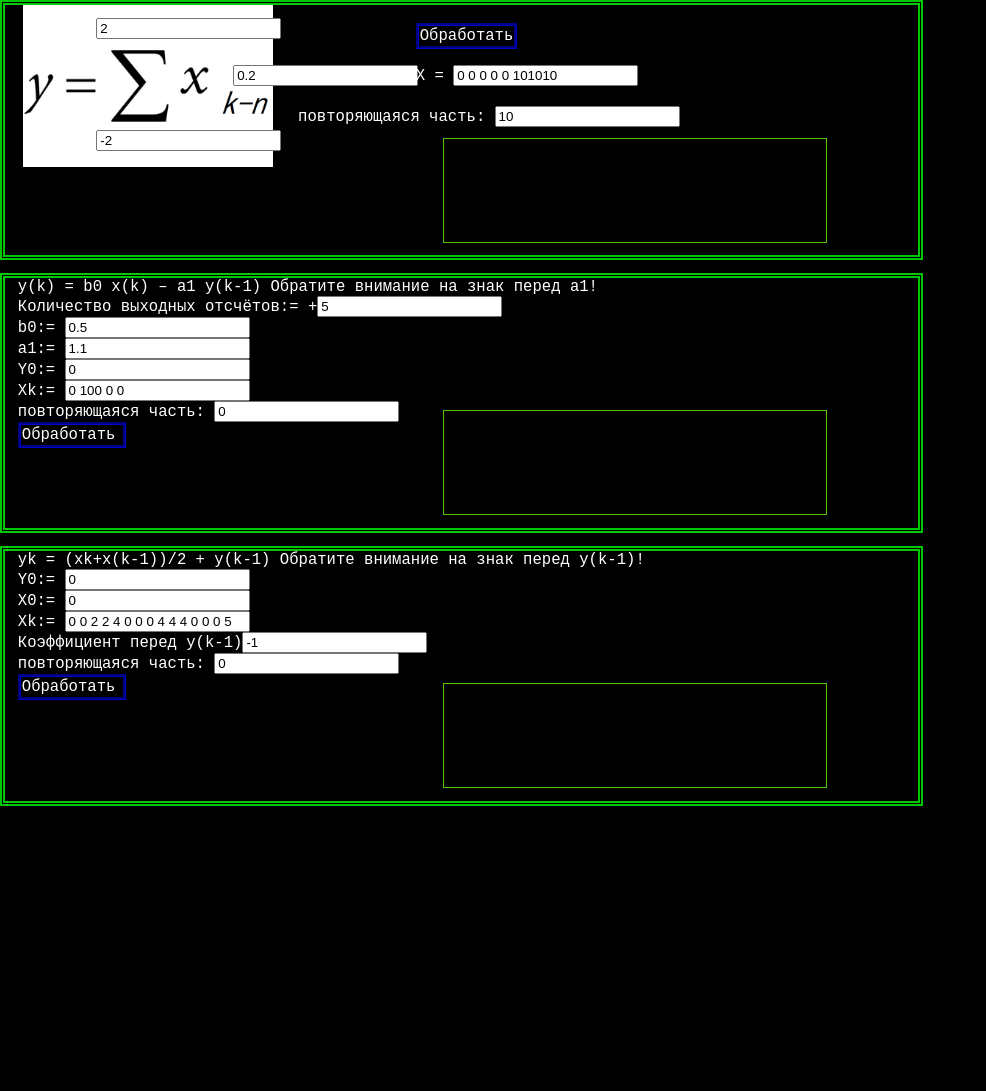
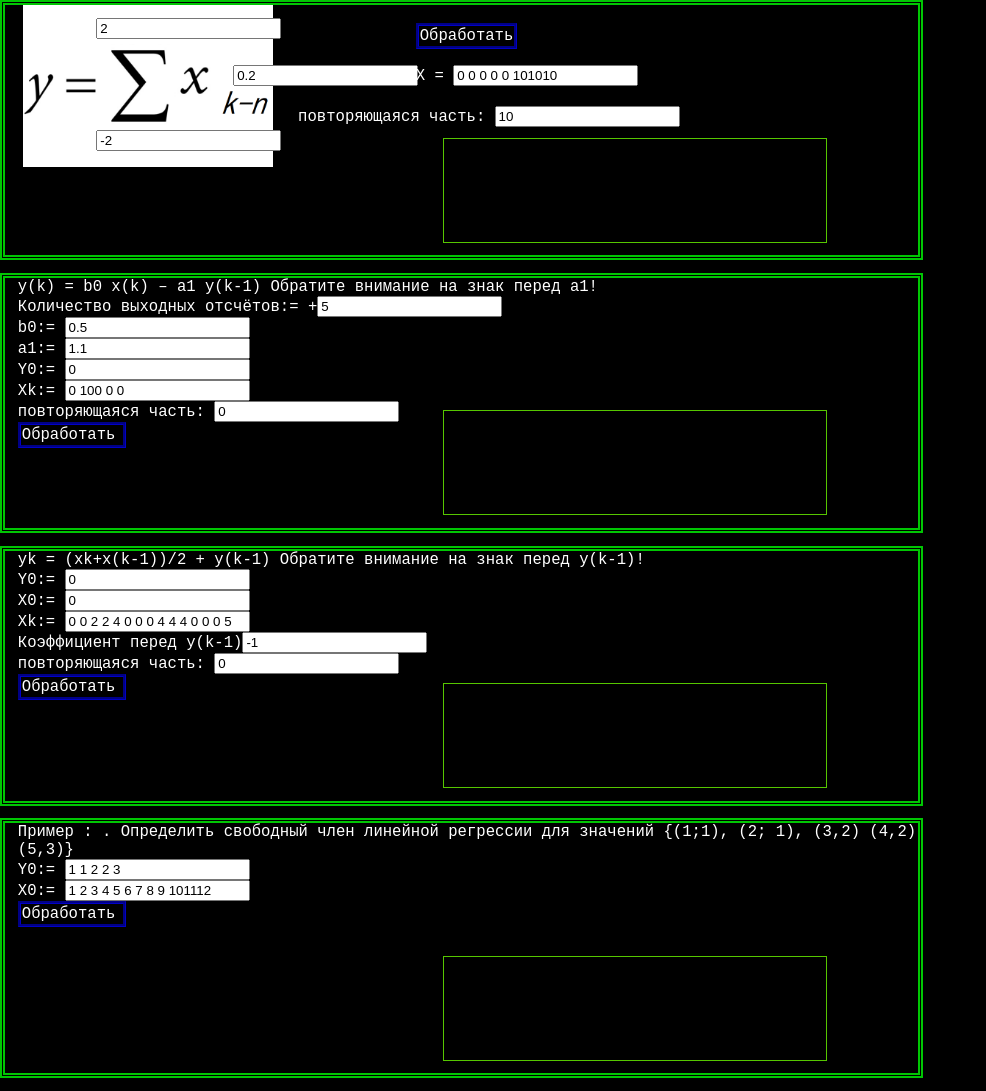
Before and after one commit to Scrappiy/ODSmir, a plain HTML site: page index.html in a window 1280 px wide. Shown: the whole page, without its empty margins (0-986 px from the left). Before the commit the page ends 818 px from the top, so only its background shows below. Drawn offline with Linux system fonts and the light colour scheme.

Commit message:
Add files via upload

```diff
--- a/index.html
+++ b/index.html
@@ -41,6 +41,14 @@
     <div class="num8" onclick="obr3()">Обработать</div>
     <div class="num num6" id="vvd3"></div>
 </div>
+<div class="bigA">
+    <div> Пример : . Определить свободный член линейной регрессии для значений
+        {(1;1), (2; 1), (3,2) (4,2) (5,3)}</div>
+    <div >Y0:= <input id="Y4" type="search" value="1 1 2 2 3"></div>
+    <div >X0:= <input id="X5" type="search" value="1 2 3 4 5 6 7 8 9 101112"></div>
+    <div class="num8" onclick="obr4()">Обработать</div>
+    <div class="num num6" id="vvd4"></div>
+</div>
 
     <script src="scripts.js"></script>
 </body>
--- a/scripts.js
+++ b/scripts.js
@@ -133,7 +133,7 @@ function obr3() {
         res2 = "";
 
         for (let index = 1; index < (d.length / 2) + 3; index++) {
-            Px = (Xmas[index]+Xmas[index-1])/2+ parseInt(c)*Ymas[index-1];
+            Px = (Xmas[index] + Xmas[index - 1]) / 2 + parseInt(c) * Ymas[index - 1];
             Ymas[index] = Px;
             res1 = res1 + `y(` + (index) + `)=` + Px + `<br>`;
         }
@@ -141,3 +141,47 @@ function obr3() {
         document.getElementById("vvd3").innerHTML = res1;
     }
 }
+
+function obr4() {
+    let a = "", b = "", res1 = "", res2 = "", Rx = 0, Px = 0, Tx = 0, Ty = 0;
+    a = document.getElementById("Y4").value;
+    b = document.getElementById("X5").value;
+    if ((a == "") || (b == "")) {
+        alert(`ERROR!`);
+    } else {
+        let Xmas = [0, 0, 0, 0, 0, 0, 0, 0, 0, 0, 0, 0, 0, 0, 0, 0, 0, 0, 0, 0, 0, 0, 0, 0, 0, 0, 0, 0, 0, 0, 0, 0, 0, 0, 0, 0, 0, 0];
+        let Ymas = [0, 0, 0, 0, 0, 0, 0, 0, 0, 0, 0, 0, 0, 0, 0, 0, 0, 0, 0, 0, 0, 0, 0, 0, 0, 0, 0, 0, 0, 0, 0, 0, 0, 0, 0, 0, 0, 0];
+
+        if ((a.length % 2) == 1) { a = a + " "; }
+
+        for (let index = 0; index < (a.length / 2); index++) {
+            res1 = a[2 * index] + a[2 * index + 1];
+            Ymas[index] = parseInt(res1);
+        }
+        res1 = "";
+        for (let index = 0; index < (a.length / 2); index++) {
+            res1 = b[2 * index] + b[2 * index + 1];
+            Xmas[index] = parseInt(res1);
+        }
+        res1 = "";
+
+        for (let index = 0; index < (a.length / 2); index++) {
+            Rx = Rx + Xmas[index];
+            Px = Px + Ymas[index];
+        }
+        Rx = Rx / (a.length / 2);
+        Px = Px / (a.length / 2);
+res2="Xср :"+ Rx + ",  Yср :" + Px;
+
+        for (let index = 0; index < (a.length / 2); index++) {
+            Tx = Tx + (Xmas[index] - Rx) * (Ymas[index] - Px);
+            Ty = Ty + (Xmas[index] - Rx) * (Xmas[index] - Rx);
+        }
+
+        res2=res2 + `<br> ` + "Сумма отклонений по X: " + Tx + `<br>` +"Cумма отклонений по Y: " + Ty;
+
+res1= Tx/Ty;
+res1 = res2 +`<br>`+ "Коэффициент линейной регрессии :" + res1;
+document.getElementById("vvd4").innerHTML =res1;
+    }
+}
```
